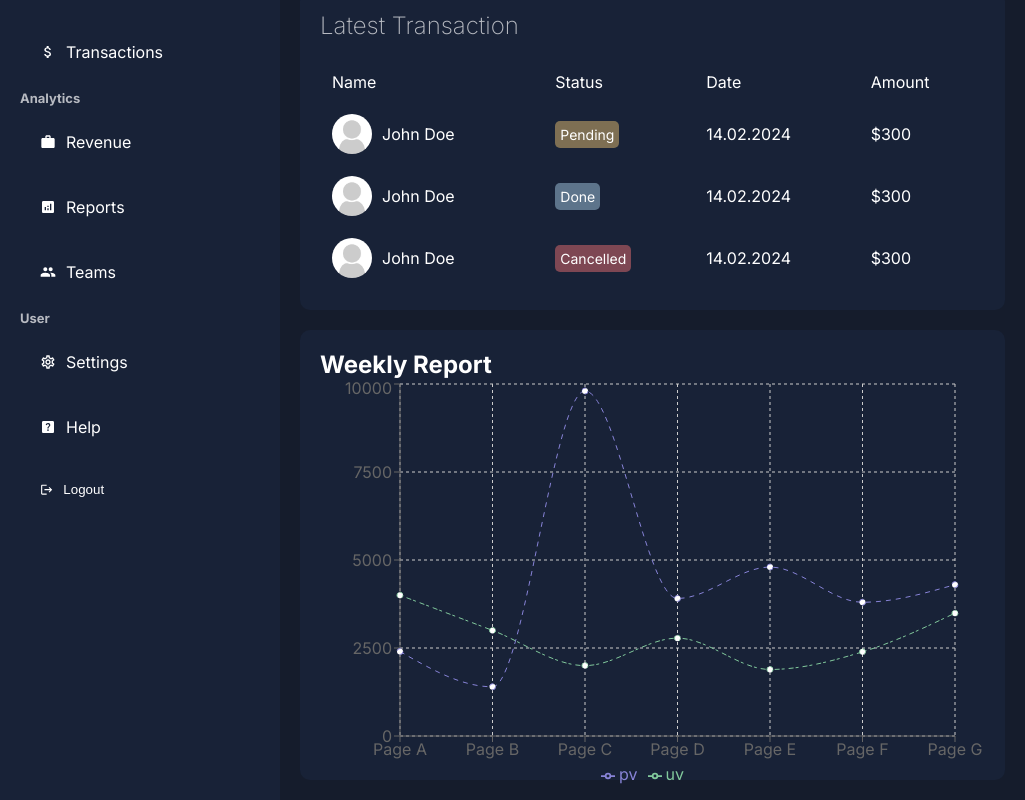
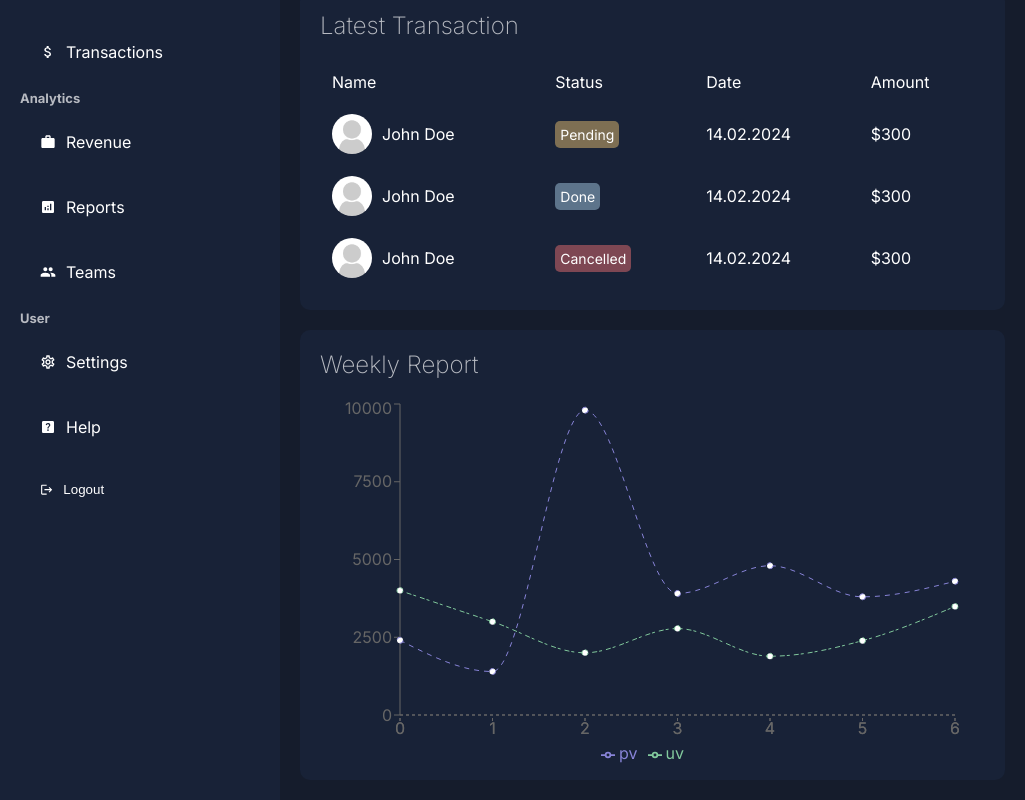
Before and after one commit to abenooo/NextJs_14_AdminDashboard, a Next.js app: page /dashboard in a window 1280 px wide. Shown: the part 308-1108 px from the top of the page, without its empty margins (0-1025 px from the left). Built offline with nearby package versions, Linux system fonts and the light colour scheme.

Commit message:
Finishing the chart

```diff
--- a/app/ui/dashboard/chart/chart.jsx
+++ b/app/ui/dashboard/chart/chart.jsx
@@ -1,59 +1,66 @@
-"use client"
-import styles from "./chart.module.css"
-import { LineChart, Line, XAxis, YAxis, CartesianGrid, Tooltip, Legend, ResponsiveContainer } from 'recharts';
+"use client";
+import styles from "./chart.module.css";
+import {
+  LineChart,
+  Line,
+  XAxis,
+  YAxis,
+  Tooltip,
+  Legend,
+  ResponsiveContainer,
+} from "recharts";
 
 const data = [
   {
-    name: 'Page A',
+    name: "Page A",
     uv: 4000,
     pv: 2400,
     amt: 2400,
   },
   {
-    name: 'Page B',
+    name: "Page B",
     uv: 3000,
     pv: 1398,
     amt: 2210,
   },
   {
-    name: 'Page C',
+    name: "Page C",
     uv: 2000,
     pv: 9800,
     amt: 2290,
   },
   {
-    name: 'Page D',
+    name: "Page D",
     uv: 2780,
     pv: 3908,
     amt: 2000,
   },
   {
-    name: 'Page E',
+    name: "Page E",
     uv: 1890,
     pv: 4800,
     amt: 2181,
   },
   {
-    name: 'Page F',
+    name: "Page F",
     uv: 2390,
     pv: 3800,
     amt: 2500,
   },
   {
-    name: 'Page G',
+    name: "Page G",
     uv: 3490,
     pv: 4300,
     amt: 2100,
   },
 ];
 
-
 const Chart = () => {
   return (
     <div className={styles.container}>
-<h2>Weekly Report</h2>
+      <h2 className={styles.title}>Weekly Report</h2>
 
-<ResponsiveContainer width="100%" height="100%">
+      <ResponsiveContainer width="100%" height="90%">
         <LineChart
           width={500}
           height={300}
@@ -65,17 +72,27 @@
             bottom: 5,
           }}
         >
-          <CartesianGrid strokeDasharray="3 3" />
+          <XAxis strokeDasharray="3 3" />
           <XAxis dataKey="name" />
           <YAxis />
-          <Tooltip />
+          <Tooltip contentStyle={{background:"#151c2c", border:"none"}}/>
           <Legend />
-          <Line type="monotone" dataKey="pv" stroke="#8884d8" strokeDasharray="5 5" />
-          <Line type="monotone" dataKey="uv" stroke="#82ca9d" strokeDasharray="3 4 5 2" />
+          <Line
+            type="monotone"
+            dataKey="pv"
+            stroke="#8884d8"
+            strokeDasharray="5 5"
+          />
+          <Line
+            type="monotone"
+            dataKey="uv"
+            stroke="#82ca9d"
+            strokeDasharray="3 4 5 2"
+          />
         </LineChart>
       </ResponsiveContainer>
     </div>
-  )
-}
+  );
+};
 
-export default Chart
+export default Chart;
```
